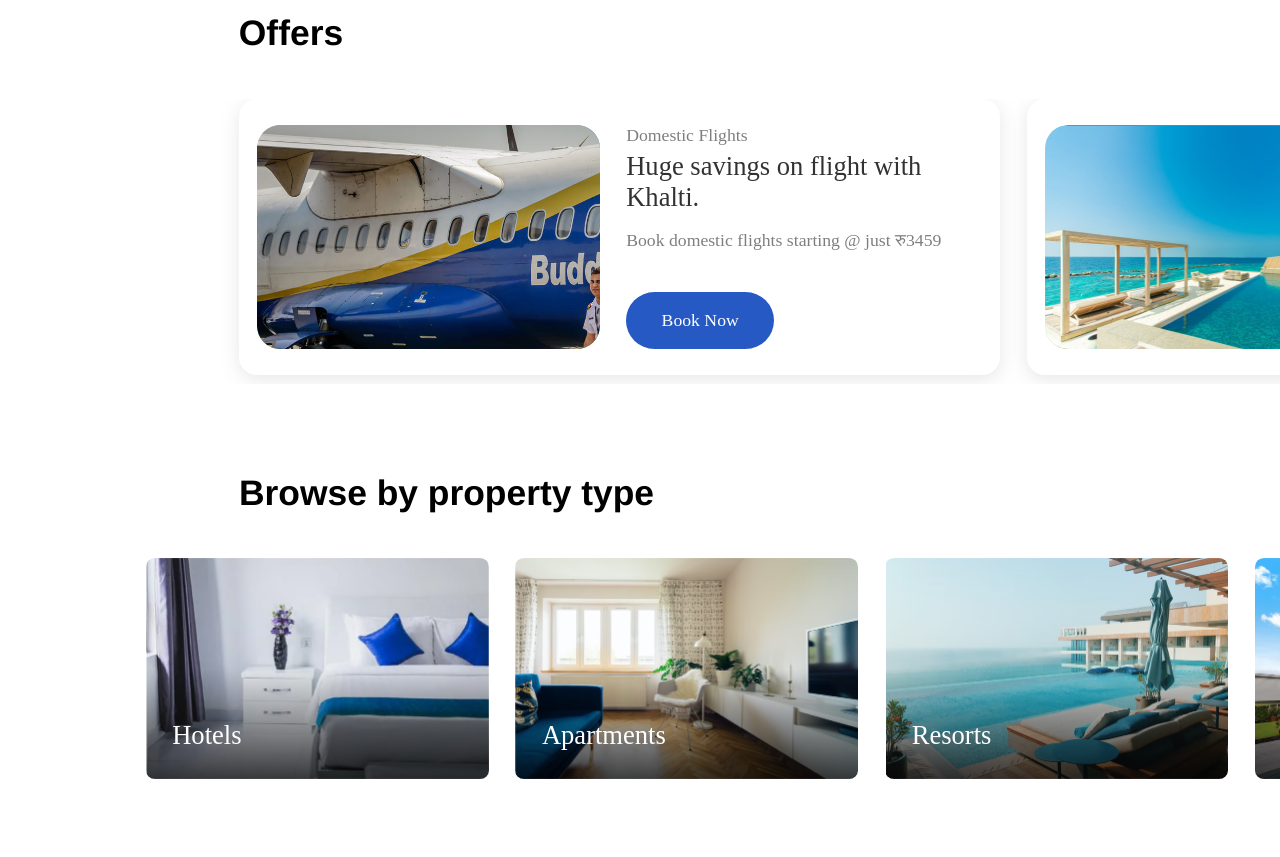
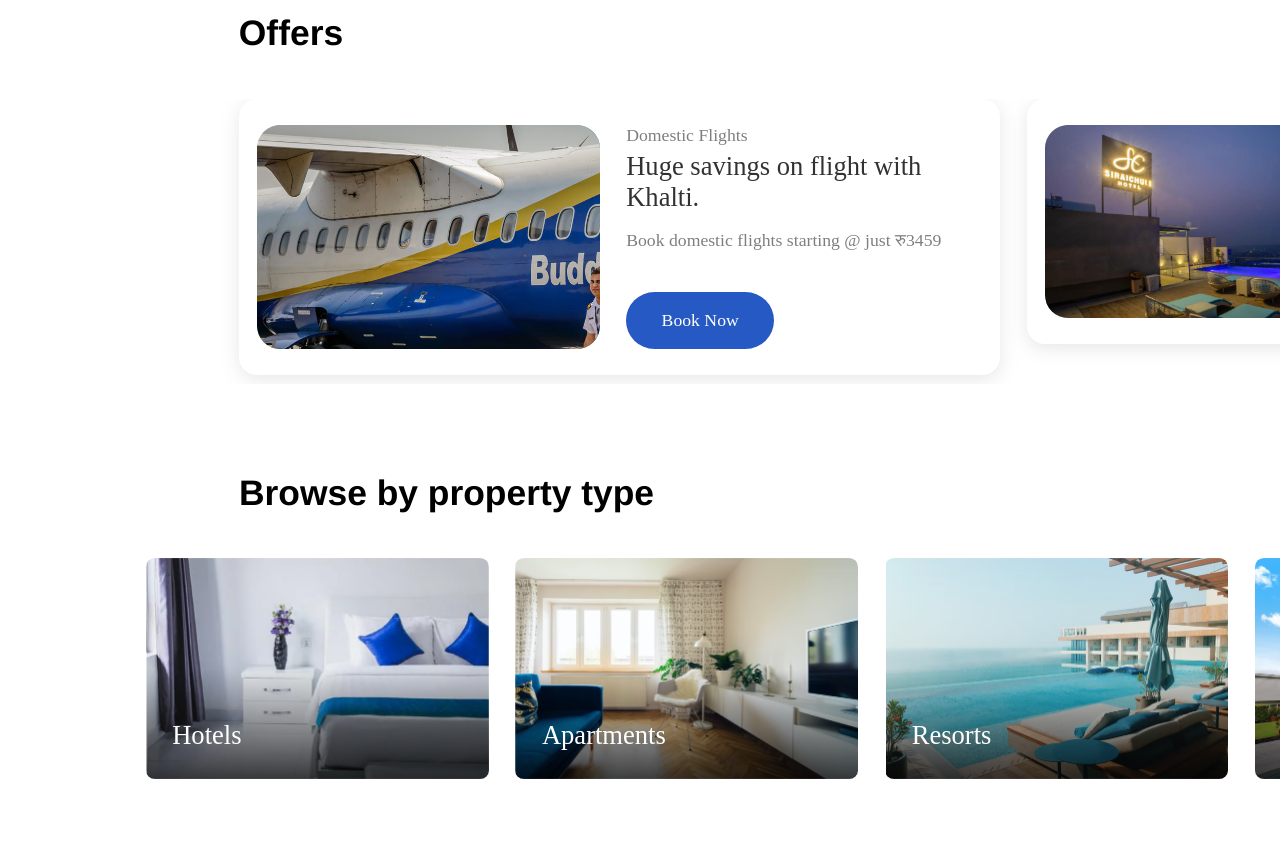
Before and after one commit to ashishbhusal1/NepalWonders, a Next.js app: page / in a window 1280 px wide. Shown: the part 1240-2097 px from the top of the page. Built offline with nearby package versions, Linux system fonts and the light colour scheme; a web font is replaced by a local one.

Commit message:
Updated from demo images to production images

```diff
--- a/components/HomePage/offers-section.js
+++ b/components/HomePage/offers-section.js
@@ -14,10 +14,10 @@
           flightDealText="Book domestic flights starting @ just रु3459"
         />
         <CardContainer
-          dimensionText="/image-191@2x.png"
+          dimensionText="/Siraichuli.jpg"
           offerImageUrl="Domestic  Hotels"
-          promotionText="Enjoy upto 20% off on International Hotels"
-          flightDealText="Make the most of  this deal on your first booking with trxvl."
+          promotionText="Enjoy upto 20% off on  Hotels"
+          flightDealText="Make the most of  this deal on your first booking with esewa."
           propLeft="921px"
           propBackgroundImage={`url("/frame-311@3x.png")`}
           propWidth="351.5px"
@@ -34,7 +34,7 @@
               <img
                 className={styles.image19Icon}
                 alt=""
-                src="/image-192@2x.png"
+                src="/Holidaypackage.jpeg"
               />
             </div>
             <div className={styles.frameParent1}>
@@ -52,7 +52,7 @@
                 <div className={styles.getDiscountOnFlightsHotelWrapper}>
                   <div className={styles.getDiscountOn1}>
                     Get discount on flights, hotels and holiday packages with
-                    HDFC bank credit card.
+                    nabil bank credit card.
                   </div>
                 </div>
               </div>
```
Also changed, not shown: public/Siraichuli.jpg (added), public/holidaypackage.jpeg (added).
